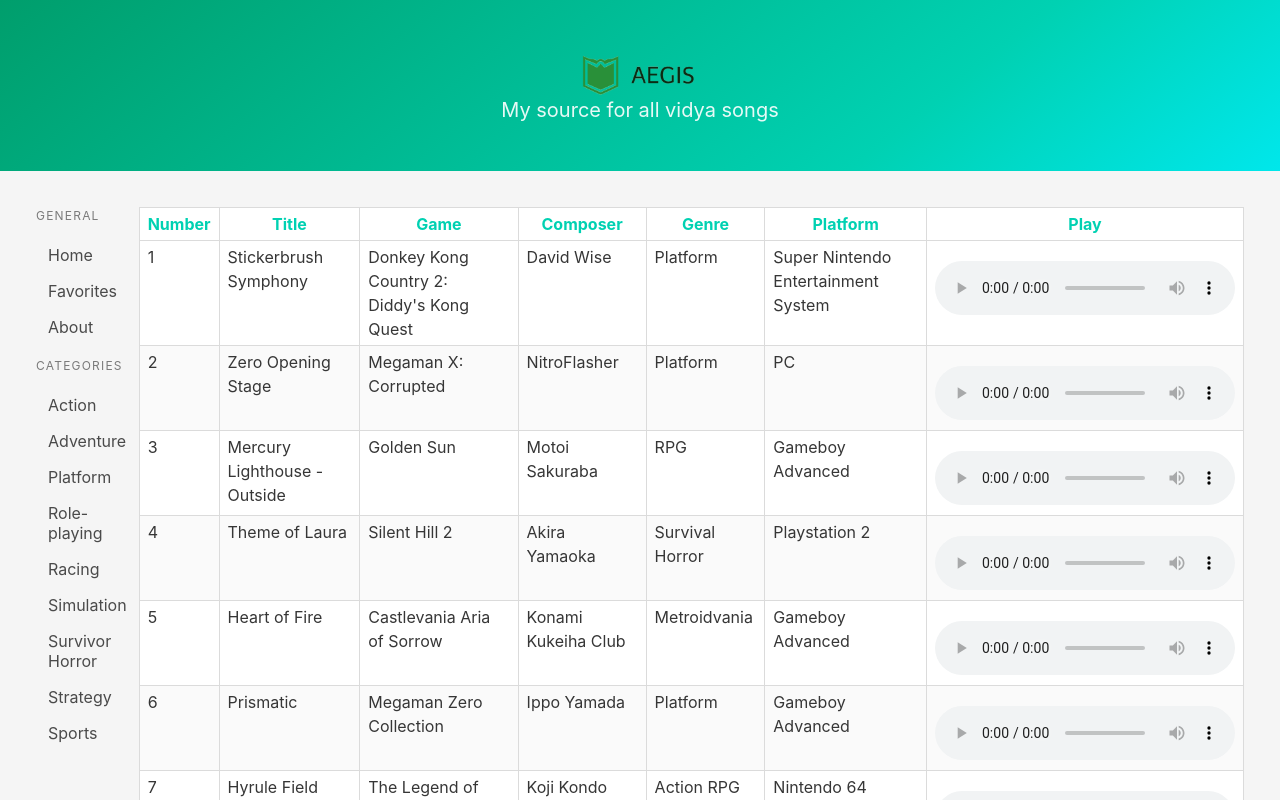
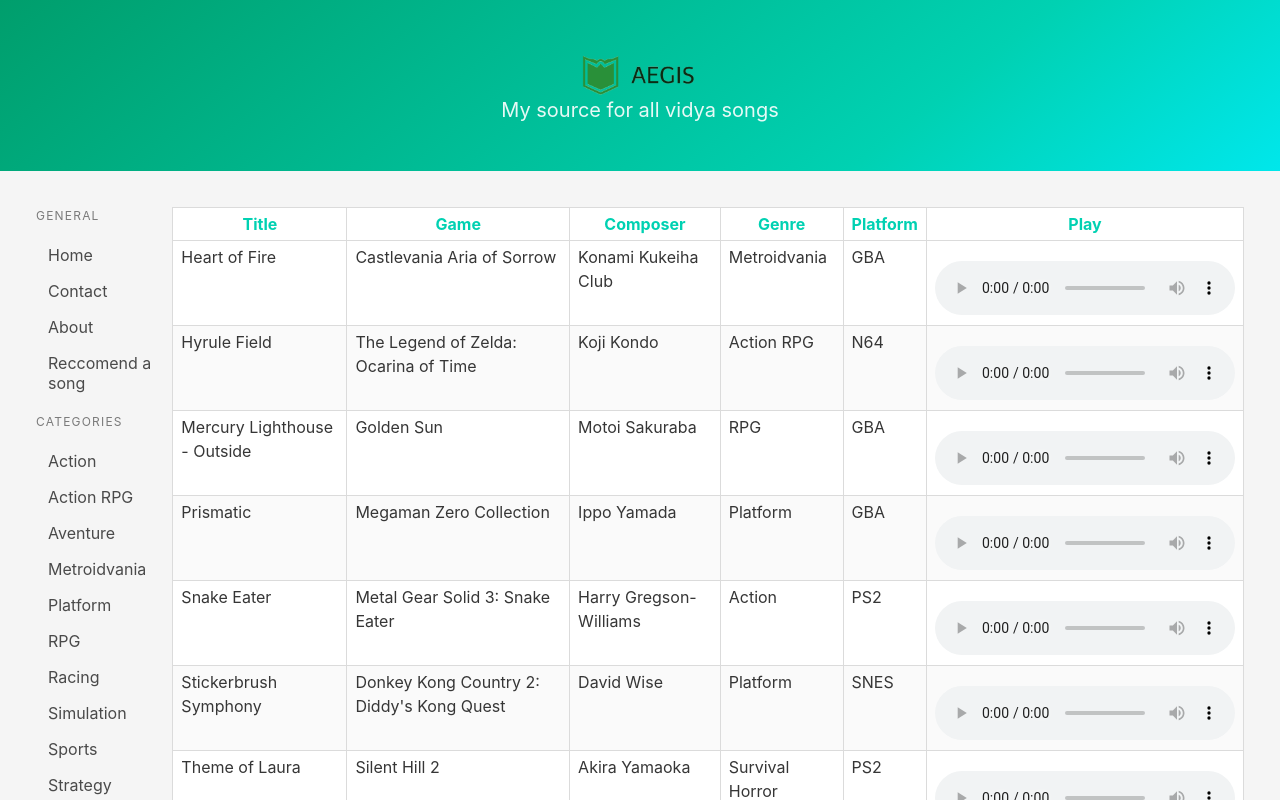
Before and after one commit to Emethium/aegis, a Vue app in the folder frontend/: page / in a window 1280 px wide. Shown: the top 800 px of the page. Built offline with nearby package versions, Linux system fonts and the light colour scheme; what vue-audio-visual would draw is missing.

Commit message:
Loading categories dinamically, alphabetical order

```diff
--- a/frontend/src/assets/data.json
+++ b/frontend/src/assets/data.json
@@ -6,7 +6,7 @@
            "game": "Donkey Kong Country 2: Diddy's Kong Quest",
            "composer": "David Wise",
            "genre": "Platform",
-           "platform": "Super Nintendo Entertainment System",
+           "platform": "SNES",
            "url": "http://66.90.93.122/ost/donkey-kong-country-02-diddys-kong-quest/dxdjmamx/17.%20Stickerbush%20Symphony.mp3"
        },
        {
@@ -24,7 +24,7 @@
             "game": "Golden Sun",
             "composer": "Motoi Sakuraba",
             "genre": "RPG",
-            "platform": "Gameboy Advanced",
+            "platform": "GBA",
             "url": "http://66.90.93.122/ost/golden-sun/ueobzuur/25%20mercury%20lighthouse%20-%20outside%20venus%20lighthouse.mp3"
         },
         {
@@ -33,7 +33,7 @@
             "game": "Silent Hill 2",
             "composer": "Akira Yamaoka",
             "genre": "Survival Horror",
-            "platform": "Playstation 2",
+            "platform": "PS2",
             "url": "http://66.90.93.122/ost/silent-hill-2-original-soundtrack/kkosmqvu/01%20-%20Theme%20Of%20Laura.mp3"
         },
         {
@@ -42,7 +42,7 @@
             "game": "Castlevania Aria of Sorrow",
             "composer": "Konami Kukeiha Club",
             "genre": "Metroidvania",
-            "platform": "Gameboy Advanced",
+            "platform": "GBA",
             "url": "http://66.90.93.122/ost/castlevania-aria-of-sorrow/yyfupgde/23%20-%20heart%20of%20fire.mp3"
         },
         {
@@ -51,7 +51,7 @@
             "game": "Megaman Zero Collection",
             "composer": "Ippo Yamada",
             "genre": "Platform",
-            "platform": "Gameboy Advanced",
+            "platform": "GBA",
             "url": "http://66.90.93.122/ost/mega-man-zero-collection/wuqaxgqt/02%20-%20Prismatic%20%28Main%20Menu%29.mp3"
         },
         {
@@ -60,7 +60,7 @@
             "game": "The Legend of Zelda: Ocarina of Time",
             "composer": "Koji Kondo",
             "genre": "Action RPG",
-            "platform": "Nintendo 64",
+            "platform": "N64",
             "url": "http://66.90.93.122/ost/legend-of-zelda-ocarina-of-time-original-sound-track/xbsatjkq/19%20-%20Hyrule%20Field%20Main%20Theme.mp3"
         },
         {
@@ -69,8 +69,55 @@
             "game": "Metal Gear Solid 3: Snake Eater",
             "composer": "Harry Gregson-Williams",
             "genre": "Action",
-            "platform": "Playstation 2",
+            "platform": "PS2",
             "url": "http://66.90.93.122/ost/metal-gear-solid-3-snake-eater-original-soundtrack/rdlimrls/101%20snake%20eater.mp3"
         }
+   ],
+   "categories": [
+       {
+           "id": 1,
+           "name": "Action"
+       },
+       {
+           "id": 2,
+           "name": "Action RPG"
+       },
+       {
+           "id": 3,
+           "name": "Aventure"
+       },
+       {
+           "id": 4,
+           "name": "Platform"
+       },
+       {
+           "id": 5,
+           "name": "RPG"
+       },
+       {
+           "id": 6,
+           "name": "Racing"
+       },
+       {
+           "id": 7,
+           "name": "Simulation"
+       },
+       {
+           "id": 8,
+           "name": "Survival Horror"
+       },
+       {
+           "id": 9,
+           "name": "Strategy"
+       },
+       {
+           "id": 10,
+           "name": "Sports"
+       },
+       {
+           "id": 11,
+           "name": "Metroidvania"
+       }
+
    ]
 }
--- a/frontend/src/components/HelloWorld.vue
+++ b/frontend/src/components/HelloWorld.vue
@@ -9,22 +9,15 @@
           </p>
           <ul class="menu-list">
             <li><a>Home</a></li>
-            <li><a>Favorites</a></li>
+            <li><a>Contact</a></li>
             <li><a>About</a></li>
+            <li><a>Reccomend a song</a></li>
           </ul>
           <p class="menu-label">
             Categories
           </p>
-          <ul class="menu-list">
-            <li><a>Action</a></li>
-            <li><a>Adventure</a></li>
-            <li><a>Platform</a></li>
-            <li><a>Role-playing</a></li>
-            <li><a>Racing</a></li>
-            <li><a>Simulation</a></li>
-            <li><a>Survivor Horror</a></li>
-            <li><a>Strategy</a></li>
-            <li><a>Sports</a></li>
+          <ul class="menu-list" v-for="c in categories" :key="c.id">
+            <li><a>{{c.name}}</a></li>
           </ul>
         </aside>
       </div>
@@ -33,7 +26,6 @@
         <div class="content is-centered">
           <table class="table is-striped is-bordered is-hoverable is-narrow">
             <thead>
-              <th class="has-text-primary has-text-centered">Number</th>
               <th class="has-text-primary has-text-centered">Title</th>
               <th class="has-text-primary has-text-centered">Game</th>
               <th class="has-text-primary has-text-centered">Composer</th>
@@ -42,8 +34,7 @@
               <th class="has-text-primary has-text-centered">Play</th>
             </thead>
             <tbody>
-              <tr v-for="s in songList.songs" :key="s.id">
-                <td class="has-text-weight-normal">{{s.id}}</td>
+              <tr v-for="s in songList" :key="s.id">
                 <td class="has-text-weight-normal">{{s.title}}</td>
                 <td class="has-text-weight-normal">{{s.game}}</td>
                 <td class="has-text-weight-normal">{{s.composer}}</td>
@@ -63,16 +54,9 @@
   </div>
 </template>
 
-<style>
-.audio  {
-  position: absolute;
-  padding: 1.6em;
-}
-</style>
-
 <script>
 import AudioVisual from 'vue-audio-visual'
-import songs from '../assets/data.json'
+import data from '../assets/data.json'
 
 export default {
   name: "HelloWorld",
@@ -80,12 +64,23 @@
     AudioVisual
   },
   created() {
-    console.log(this.songList)
+    this.categories = this.sortByKey(this.categories, "name")
+    this.songList = this.sortByKey(this.songList, "title")
   },
   data() {
     return {
-      songList: songs
+      songList: data.songs,
+      categories: data.categories
     };
+  },
+  methods: {
+    sortByKey (array, key) {
+      return array.sort(function (a, b) {
+        var x = a[key]
+        var y = b[key]
+        return ((x < y) ? -1 : ((x > y) ? 1 : 0))
+      })
+    }
   }
 };
 </script>
```
Also changed, not shown: 1 other file (tests, documents, lock files or other folders).
